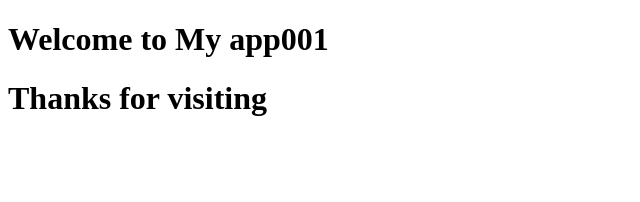
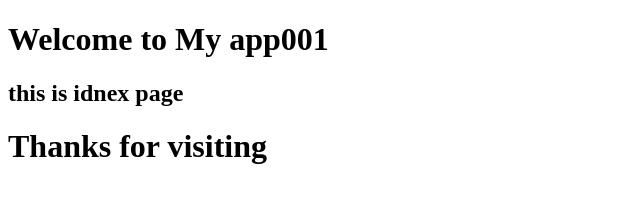
Before and after one commit to pyking004/myapp001, a plain HTML site: page index.html in a window 1280 px wide. Shown: the whole page, without its empty margins (0-640 px from the left). Drawn offline with Linux system fonts and the light colour scheme.

Commit message:
modified index.html footer

```diff
--- a/index.html
+++ b/index.html
@@ -11,7 +11,9 @@
             <div class="header">
                 <h1>Welcome to My app001</h1>
             </div>
-            <div class="c1"></div>
+            <div class="c1">
+                <h2>this is idnex page</h2>
+            </div>
             <div class="footer">
                 <h1>Thanks for visiting</h1>
             </div>
```
